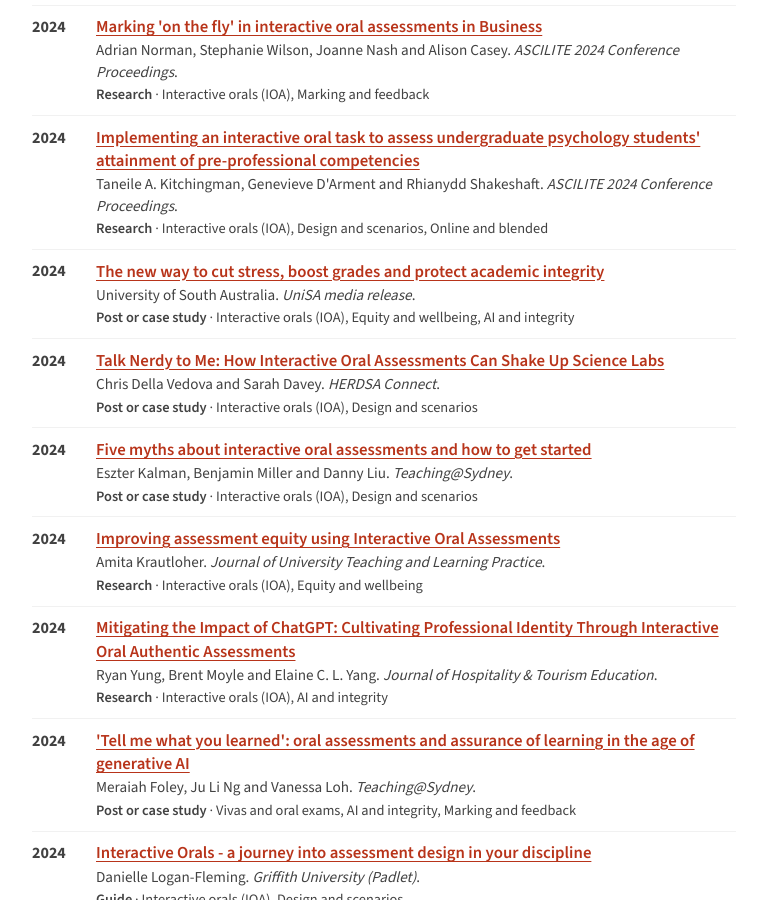
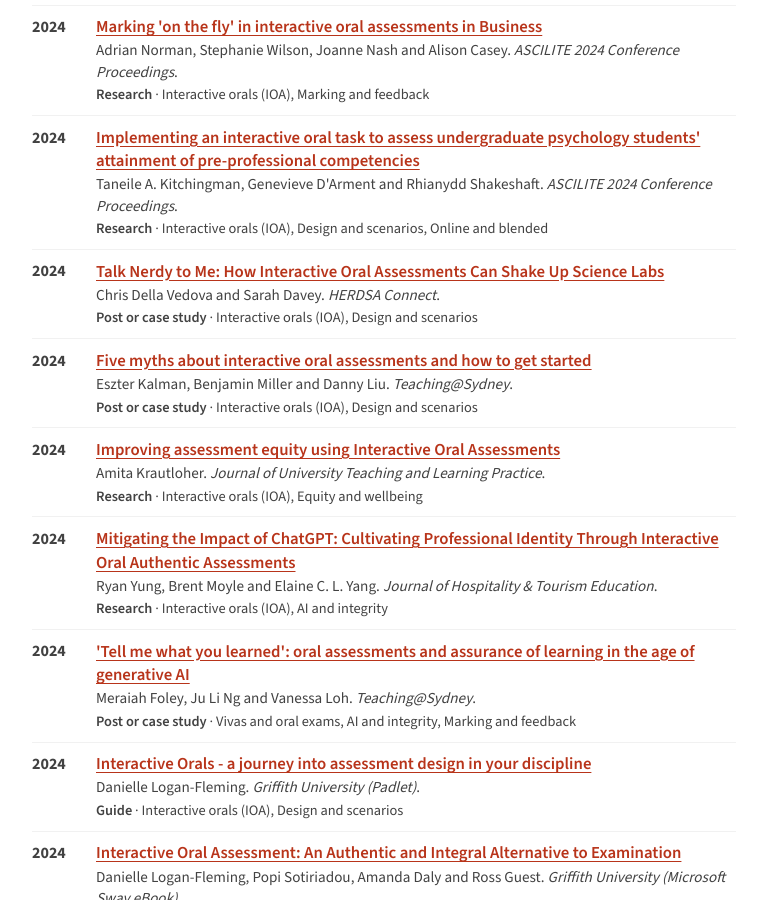
Before and after one commit to HelloAngela/ioa-hub, a Jekyll site: the page built from publications.md, in a window 1280 px wide and 900 px high, scrolled down 5231 px. Shown: the whole window, without its empty margins (52-819 px from the left). Built offline with Jekyll 4.4.1, drawn with Linux system fonts in a browser that asks for light colours; part of the change alters nothing that is shown; some of the changed text lies outside the part shown.

Commit message:
Publications: update moved links and remove the UniSA media release (page gone)
Co-Authored-By: Claude Opus 5.5 <noreply@anthropic.com>

```diff
--- a/_data/publications.yml
+++ b/_data/publications.yml
@@ -113,7 +113,7 @@
   note: The original Griffith guide to interactive orals, with design steps, examples and links to practice around the world.
 
 - title: Interactive Orals - a journey into assessment design in your discipline
-  url: https://griffithu.padlet.org/dloganfleming/interactive-orals-a-journey-into-assessment-design-in-your-d-pxavruv51adnbxjj
+  url: https://padlet.com/griffithu/interactive-orals-a-journey-into-assessment-design-in-your-d-pxavruv51adnbxjj
   authors: Danielle Logan-Fleming
   date: 2024-01-01
   source: Griffith University (Padlet)
@@ -203,7 +203,7 @@
   note: A one-page design guide with a worked example from a humanities unit (a 10-minute professional dialogue plus debrief).
 
 - title: Oral Assessment
-  url: https://teaching.unsw.edu.au/oral-assessment
+  url: https://www.teaching.unsw.edu.au/assessment-methods/oral-assessment
   authors: UNSW Teaching Gateway
   date: 2024-12-16
   source: UNSW Sydney
@@ -261,7 +261,7 @@
 # ---------------------------------------------------------------------------
 
 - title: "Interactive Oral Assessments: Charting the Course While Holding the Line"
-  url: https://blog.ascilite.org/?p=1516
+  url: https://blog.ascilite.org/interactive-oral-assessments-charting-the-course-while-holding-the-line/
   authors: Danielle Logan-Fleming
   date: 2025-08-01
   source: ASCILITE TELall Blog
@@ -388,15 +388,6 @@
   topics: [ioa, design]
   note: A 2025 pilot in an executive master's subject, with a prepared three-minute opening answer and responsive follow-up questions.
 
-- title: The new way to cut stress, boost grades and protect academic integrity
-  url: https://unisa.edu.au/media-centre/Releases/2024/out-with-exams-in-with-verbal-assessments
-  authors: University of South Australia
-  date: 2024-11-22
-  source: UniSA media release
-  type: post
-  topics: [ioa, equity, ai-integrity]
-  note: Interactive orals replacing final written exams in laboratory medicine and biomedical science, with results from the course team's study.
-
 - title: Interactive Oral Assessments in practice
   url: https://about.unimelb.edu.au/education-melbourne/our-people-in-action/interactive-oral-assessments-in-practice
   authors: University of Melbourne
@@ -434,7 +425,7 @@
   note: An open-book oral exam worth 50% in a final-year politics module, with 15 minutes to prepare and 15 minutes with two examiners.
 
 - title: Mathematics - Oral Examination
-  url: https://info.lse.ac.uk/staff/divisions/Eden-Centre/Resources-to-support-your-practice/Education-Case-Studies/Mathematics-Oral-Examination.aspx
+  url: https://info.lse.ac.uk/staff/divisions/Eden-Centre/Resources-to-support-your-practice/Education-Case-Studies/Mathematics-Oral-Examination
   authors: Christoph Czichowsky, Paola Iannone and Johannes Ruf
   date: 2019-01-01
   source: LSE Eden Centre education case studies
@@ -443,7 +434,7 @@
   note: Replacing written exams with 30-minute oral exams in two third-year mathematics modules at the London School of Economics.
 
 - title: Professional conversations as authentic oral assessment in career development modules
-  url: https://microsites.ncl.ac.uk/casestudies/?p=4638
+  url: https://microsites.ncl.ac.uk/casestudies/2026/09/04/professional-conversations-as-authentic-oral-assessment-in-career-development-modules/
   authors: Gigi Herbert
   date: 2026-09-04
   source: Newcastle University education case studies
@@ -556,7 +547,7 @@
   note: How interactive orals prompt reflection and professional identity in tourism and hospitality students (open access).
 
 - title: Implementing an interactive oral task to assess undergraduate psychology students' attainment of pre-professional competencies
-  url: https://publications.ascilite.org/index.php/APUB/article/download/1087/1469/8561
+  url: https://open-publishing.org/publications/index.php/APUB/article/download/1087/1469/8561
   authors: Taneile A. Kitchingman, Genevieve D'Arment and Rhianydd Shakeshaft
   date: 2024-12-01
   source: ASCILITE 2024 Conference Proceedings
@@ -565,7 +556,7 @@
   note: A 15-minute role-played counselling session and reflection for fourth-year online psychology students at Charles Sturt University.
 
 - title: "Marking 'on the fly' in interactive oral assessments in Business"
-  url: https://publications.ascilite.org/index.php/APUB/article/download/1392/1525/8619
+  url: https://open-publishing.org/publications/index.php/APUB/article/download/1392/1525/8619
   authors: Adrian Norman, Stephanie Wilson, Joanne Nash and Alison Casey
   date: 2024-12-01
   source: ASCILITE 2024 Conference Proceedings
@@ -620,7 +611,7 @@
   note: How interactive orals can give feedback and extend learning while still serving as a graded assessment.
 
 - title: "Preparing learners, assessors and processes: a framework for implementing interactive oral assessments at any scale"
-  url: https://research.monash.edu/en/publications/af18fc31-3e02-4bb6-99d5-1569004901c4
+  url: https://research.monash.edu/en/publications/preparing-learners-assessors-and-processes-a-framework-for-implem/
   authors: Erica Brady, Peter Wagstaff and Angela Cruz
   date: 2026-07-06
   source: HERDSA 2026 Conference (poster)
```
